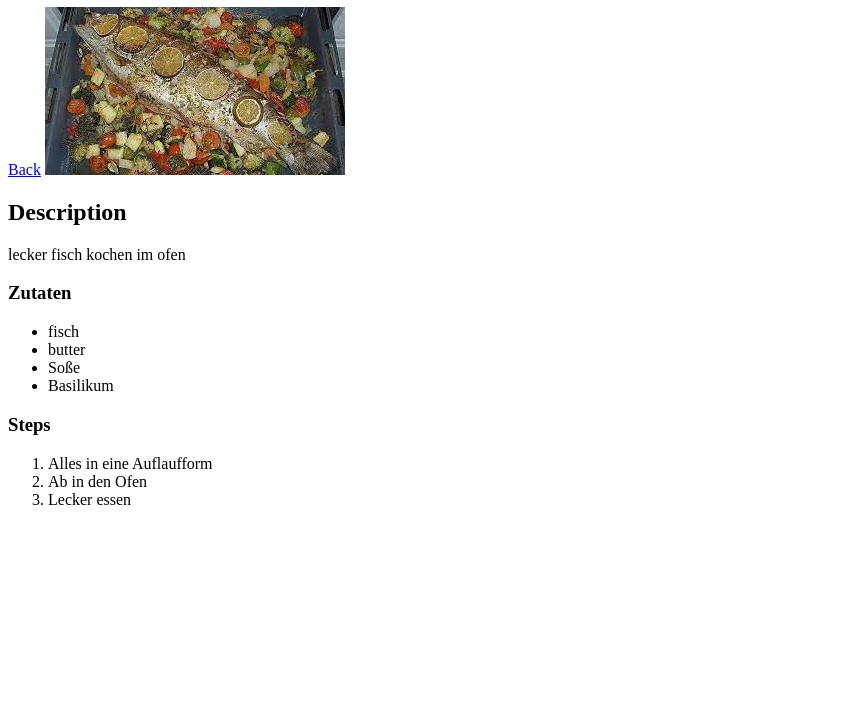
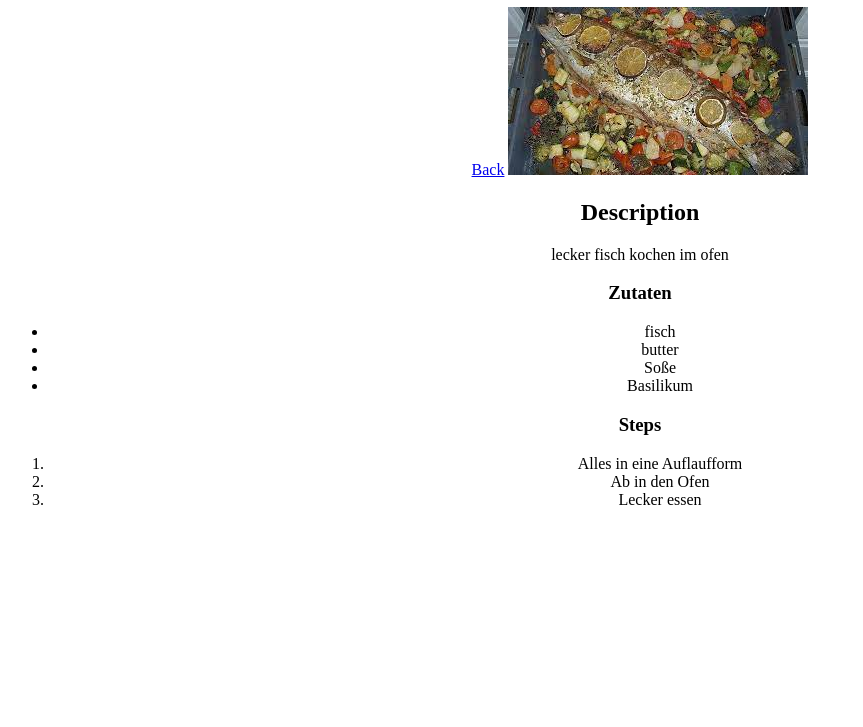
Before and after one commit to feindreh/odin-recipes, a plain HTML site: page recipes/fisch.html in a window 1280 px wide. Shown: the part 73-800 px from the top of the page, without its empty margins (0-863 px from the left). Drawn offline with Linux system fonts and the light colour scheme; files that its build step writes are made by us from their sources.

Commit message:
add stylesheet

```diff
--- a/recipes/fisch.html
+++ b/recipes/fisch.html
@@ -5,6 +5,7 @@
     <meta http-equiv="X-UA-Compatible" content="IE=edge">
     <meta name="viewport" content="width=device-width, initial-scale=1.0">
     <title>Document</title>
+    <link rel="stylesheet" href="style.css">
 </head>
 <body>
     <h1>Fisch</h1>
--- a/style.css
+++ b/style.css
@@ -0,0 +1,7 @@
+*{
+    text-align:center;
+}
+img{
+    width: 300px;
+    height: auto;
+}
```
Also changed, not shown: recipes/lasagna.html (+1 -0 lines), recipes/reis.html (+1 -0 lines), recipes/spinat.html (+1 -0 lines).
